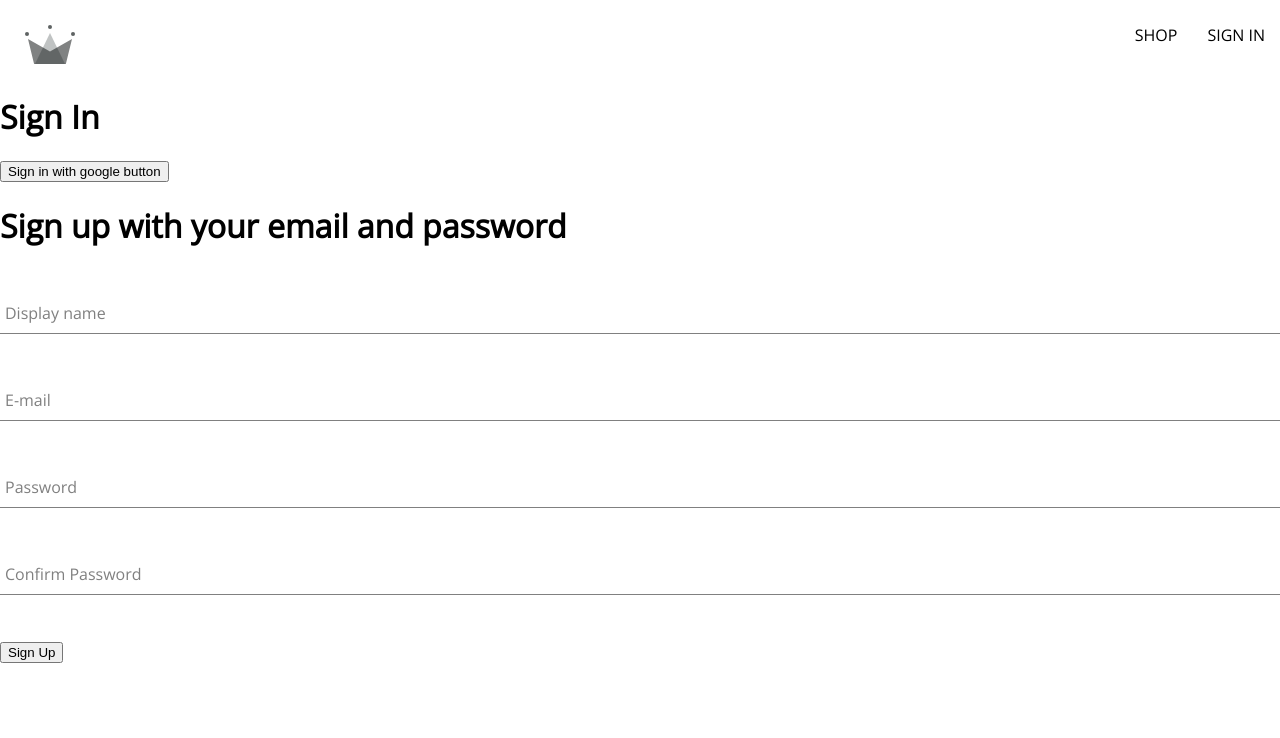
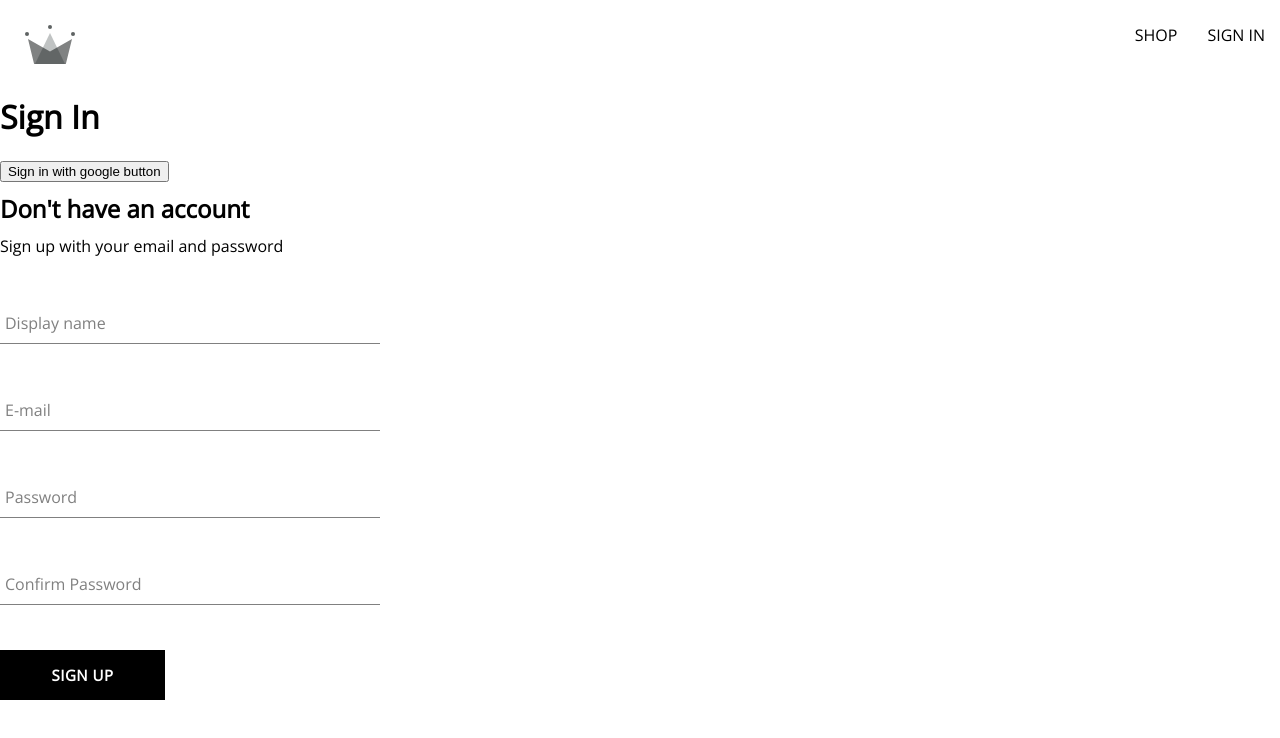
Before and after one commit to CamiloPinzon/crwn-clothing, a React (Create React App) app: page /sign-in in a window 1280 px wide. Shown: the top 738 px of the page. Built offline with nearby package versions, Linux system fonts and the light colour scheme.

Commit message:
default button componenet

```diff
--- /dev/null
+++ b/src/components/button/button.component.jsx
@@ -0,0 +1,13 @@
+import './button.styles.scss';
+
+const BUTTON_TYPE_CLASS = {
+    google: 'google-sign-in',
+    inverted: 'inverted'
+}
+const Button = ({children, buttonType, ...otherProps}) => {
+    return <button className={`button-container ${BUTTON_TYPE_CLASS[buttonType]}`}>
+        {children}
+    </button>
+}
+
+export default Button;
--- /dev/null
+++ b/src/components/button/button.styles.scss
@@ -0,0 +1,46 @@
+.button-container {
+    min-width: 165px;
+    width: auto;
+    height: 50px;
+    letter-spacing: 0.5px;
+    line-height: 50px;
+    padding: 0 35px 0 35px;
+    font-size: 15px;
+    background-color: black;
+    color: white;
+    text-transform: uppercase;
+    font-family: 'Open Sans', sans-serif;
+    font-weight: bolder;
+    border: none;
+    cursor: pointer;
+    display: flex;
+    justify-content: center;
+
+    &:hover {
+      background-color: white;
+      color: black;
+      border: 1px solid black;
+    }
+
+    &.google-sign-in {
+      background-color: #4285f4;
+      color: white;
+
+      &:hover {
+        background-color: #357ae8;
+        border: none;
+      }
+    }
+
+    &.inverted {
+      background-color: white;
+      color: black;
+      border: 1px solid black;
+
+      &:hover {
+        background-color: black;
+        color: white;
+        border: none;
+      }
+    }
+  }
--- a/src/components/sign-up-form/sign-up-form.compoent.jsx
+++ b/src/components/sign-up-form/sign-up-form.compoent.jsx
@@ -1,7 +1,10 @@
-import { Fragment, useState } from "react";
+import { useState } from "react";
 import { createAuthUserWithEmailAndPassword, createUserDocumentFromAuth } from "../../utils/firebase/firebase.utils";
 
 import FormInput from "../form-input/form-input.component";
+import Button from "../button/button.component";
+
+import './sign-up-form.styles.scss';
 
 const defaultFormFields = {
     displayName: '',
@@ -45,8 +48,9 @@
     }
 
     return (
-        <Fragment>
-            <h1>Sign up with your email and password</h1>
+        <div className="sign-up-container">
+            <h2>Don't have an account</h2>
+            <span>Sign up with your email and password</span>
             <form onSubmit={handleSubmit}>
                 <FormInput
                     label='Display name'
@@ -97,9 +101,9 @@
                         }
                     }/>
 
-                <button type="submit">Sign Up</button>
+                <Button type="submit" >Sign Up</Button>
             </form>
-        </Fragment>
+        </div>
     )
 }
 
--- /dev/null
+++ b/src/components/sign-up-form/sign-up-form.styles.scss
@@ -0,0 +1,9 @@
+.sign-up-container {
+    display: flex;
+    flex-direction: column;
+    width: 380px;
+
+    h2{
+        margin: 10px 0;
+    }
+}
```
